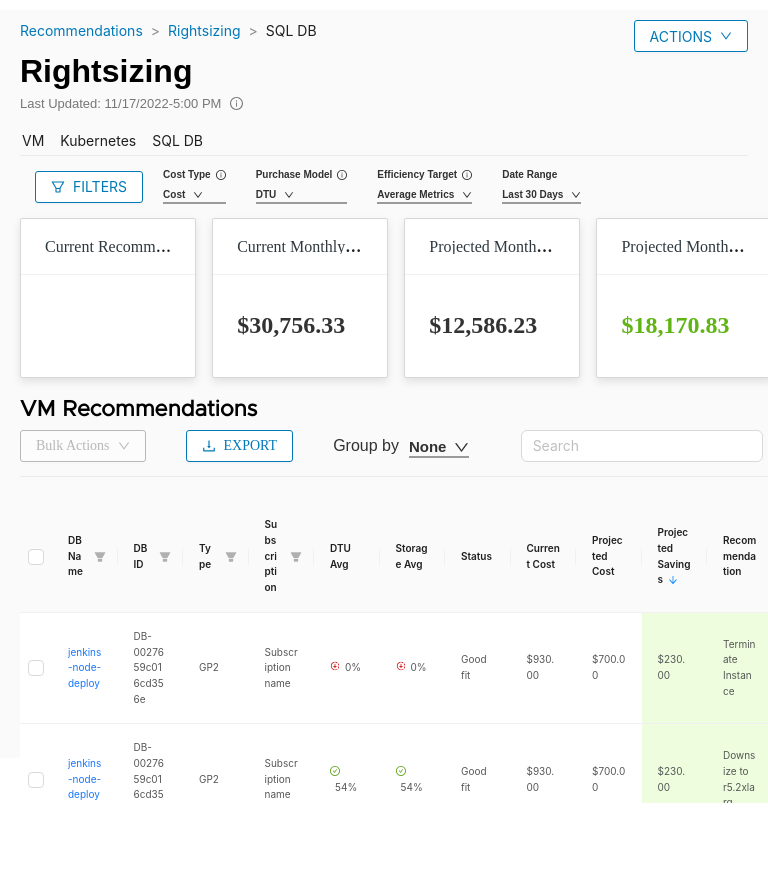
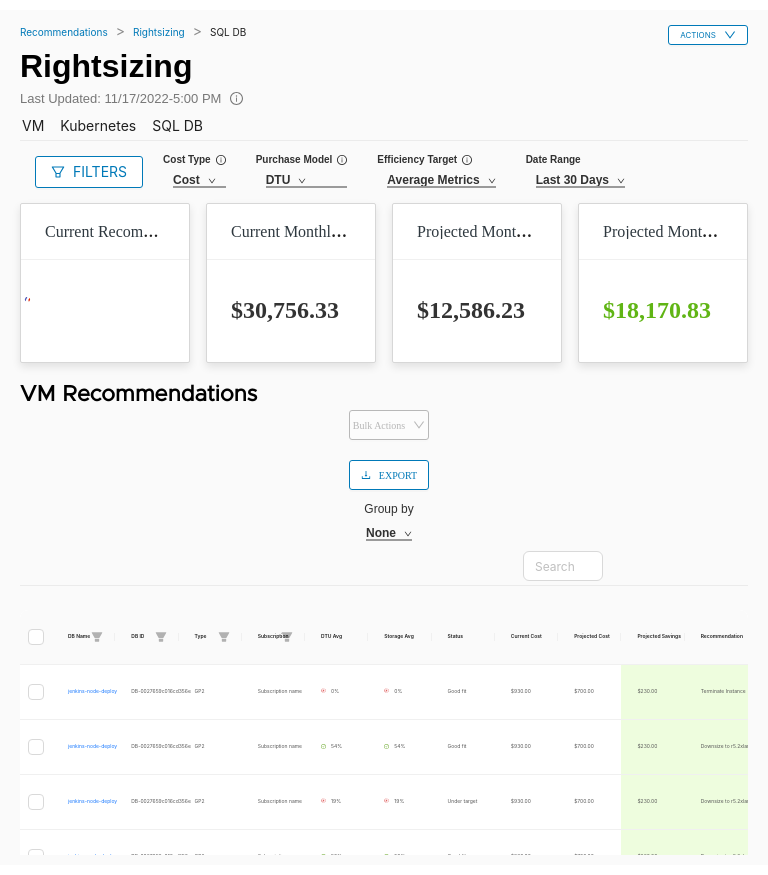
Before and after one commit to gulsevim-blbl/RightsizingServices, a React (Create React App) app: page / in a window 768 px wide. Before the commit the page ends 803 px from the top, so only its background shows below. Built offline with nearby package versions, Linux system fonts and the light colour scheme; a web font is replaced by a local one.

Commit message:
Responsive design provided

```diff
--- a/src/component/ExecutiveSummary.tsx
+++ b/src/component/ExecutiveSummary.tsx
@@ -1,53 +1,45 @@
 import React from 'react';
 import "./executivesummary.css";
 import { Card, Col, Row } from 'antd';
-import {  InfoCircleOutlined  } from '@ant-design/icons';
+import { InfoCircleOutlined } from '@ant-design/icons';
 import DonutChart from './DonutChart';
 
 const ExecutiveSummary = () => {
   return (
     <div className='executivesummary'>
-      <Row gutter={16}>
-        <Col span={6}>
-          <Card title={
-              <span className="card-title">
-                Current Recommendations
-              </span>
-            } bordered={false}
+      <Row gutter={[16, 16]}>
+        <Col xs={24} sm={12} md={6}>
+          <Card
+            title={<span className="card-title">Current Recommendations</span>}
+            bordered={false}
             className="card-content1"
-            >
-            <DonutChart/>
+          >
+            <DonutChart />
           </Card>
         </Col>
-        <Col span={6}>
-          <Card title={
-            <span className="card-title">
-                Current Monthly Cost <InfoCircleOutlined />
-            </span>
-            }bordered={false}
+        <Col xs={24} sm={12} md={6}>
+          <Card
+            title={<span className="card-title">Current Monthly Cost <InfoCircleOutlined /></span>}
+            bordered={false}
             className="card-content2"
-            >
+          >
             $30,756.33
           </Card>
         </Col>
-        <Col span={6}>
-          <Card title={
-            <span className="card-title">
-                Projected Monthly Cost <InfoCircleOutlined />
-            </span>
-            }bordered={false}
+        <Col xs={24} sm={12} md={6}>
+          <Card
+            title={<span className="card-title">Projected Monthly Cost <InfoCircleOutlined /></span>}
+            bordered={false}
             className="card-content3"
-            >
+          >
             $12,586.23
           </Card>
         </Col>
-        <Col span={6}>
-          <Card title={
-            <span className="card-title">
-                Projected Monthly Savings <InfoCircleOutlined />
-            </span>
-          }bordered={false}
-          className="card-content4"
+        <Col xs={24} sm={12} md={6}>
+          <Card
+            title={<span className="card-title">Projected Monthly Savings <InfoCircleOutlined /></span>}
+            bordered={false}
+            className="card-content4"
           >
             $18,170.83
           </Card>
--- a/src/component/action.css
+++ b/src/component/action.css
@@ -1,12 +1,14 @@
-.ActionsButton{
+.ActionsButton {
   display: flex;
   flex: 1;
 }
+
 .custom-button {
   border-radius: 3px;
   border: 1px solid #0079B8;
   color: #0079B8;
   background: white;
+  transition: all 0.3s; /* Animasyon süresi */
 }
 
 .custom-button:hover {
@@ -14,3 +16,21 @@
   background: #0079B8;
   border: 1px solid #0079B8;
 }
+
+
+@media (max-width: 768px) {
+  .custom-button {
+    font-size: 8px;
+    width: 80px;
+    height: 20px;
+    text-align: center;
+    position: absolute; /* Butonun pozisyonunu mutlak olarak belirle */
+    margin-right: 20px;
+    margin-top: 5px;
+    right: 0; /* Sağ kenara sıfır piksel mesafede olacak şekilde konumlandırma */
+
+  }
+  .anticon.anticon-down {
+    font-size: 8px;
+  }
+}
--- a/src/component/brdcumb.css
+++ b/src/component/brdcumb.css
@@ -1,7 +1,21 @@
-.brdcumd{
+.brdcrumb {
      display: flex;
      flex: 1;
-}
-.custom-breadcrumb a {
-    color: #0079B8;
-  }
+ }
+
+ .custom-breadcrumb a {
+     color: #0079B8;
+ }
+
+ @media screen and (max-width: 768px) {
+     .brdcrumb {
+         flex-direction: column;
+         align-items: flex-start;
+     }
+
+     .custom-breadcrumb a,
+     .custom-breadcrumb,
+     .ant-breadcrumb-link {
+         font-size: 10px;
+     }
+ }
--- a/src/component/bulkactions.css
+++ b/src/component/bulkactions.css
@@ -3,11 +3,11 @@
   src: url("../fonts/metropolis/ClarityCity/ClarityCity-Regular.otf") format('opentype');
 }
 
-.BulkActions{
+.BulkActions {
   display: flex;
   align-items: center;
   margin-top: -25px;
-
+  flex-wrap: wrap;
 }
 
 .buldactions-button {
@@ -18,7 +18,6 @@
   background: white;
   opacity: 0.4;
   margin-right: 20px;
-
 }
 
 .buldactions-button:hover {
@@ -34,13 +33,12 @@
   color: #0079B8;
   background: white;
   margin: 20px;
-
 }
 
 .export-button:hover {
   color: white;
   background: #0079B8;
-    border: 1px solid #0079B8
+  border: 1px solid #0079B8;
 }
 
 .text {
@@ -55,7 +53,7 @@
   font-size: 15px;
 }
 
-.groupby{
+.groupby {
   font-family: Metropolis, sans-serif;
   color: #313131;
   padding-left: 20px;
@@ -78,9 +76,58 @@
   left: 0;
 }
 
-.input{
+.input {
   color: #9A9A9A;
   margin-left: auto;
   margin-right: 10px;
   font-family: "Clarity City";
 }
+
+@media screen and (max-width: 768px) {
+  .BulkActions {
+    flex-direction: column;
+    align-items: center;
+  }
+
+  .buldactions-button,
+  .export-button {
+    width: 80px;
+    height: 30px;
+    text-align: center;
+    font-size: 10px;
+    padding: 0;
+    margin-top: 15px;
+    margin-bottom: 5px;
+    margin-left: 30px;
+    display: flex;
+    align-items: center;
+    justify-content: center;
+  }
+
+  .buldactions-button .anticon,
+  .export-button .anticon {
+    font-size: 10px;
+  }
+
+  .text, .groupby {
+    margin-top: -5px;
+    font-size: 12px;
+    display: flex;
+    margin-right: 10px;
+  }
+
+  .dropdown-link {
+    font-size: 12px;
+    margin-left: 10px;
+
+  }
+
+  .input input {
+    font-size: 12px;
+    width: 80px;
+    height: 30px;
+    margin-right: 135px;
+    margin-bottom: 10px;
+    margin-top: 10px;
+  }
+}
--- a/src/component/datatable.css
+++ b/src/component/datatable.css
@@ -2,11 +2,16 @@
     font-family: 'ClarityCity';
     src: url("../fonts/metropolis/ClarityCity/ClarityCity-Regular.otf") format('opentype');
 }
-.datatable{
-.title{
+
+.datatable .title {
     font-family: 'ClarityCity', sans-serif;
     font-size: 11px;
     padding-top: 10px;
 }
 
+@media only screen and (max-width: 600px) {
+    .datatable .title {
+        font-size: 10px;
+        padding-bottom: 10px;
+    }
 }
--- a/src/component/donutchart.css
+++ b/src/component/donutchart.css
@@ -9,3 +9,9 @@
   margin-top: -17px;
   margin-left: -30px;
 }
+
+@media screen and (max-width: 768px) {
+  .donutchart {
+    width: 75%;
+  }
+}
--- a/src/component/filterbar.css
+++ b/src/component/filterbar.css
@@ -2,6 +2,7 @@
     display: flex;
     align-items: center;
     padding: 5px;
+    flex-wrap: wrap; /* Sütunları düşey olarak sırala */
 }
 
 .filter-button {
@@ -47,3 +48,15 @@
     border-bottom: 1px solid #9A9A9A;
     margin-top: 5px;
 }
+
+
+/*!media quary algılamyor*/
+@media screen and (min-width: 768px) {
+    .filterbar {
+        flex-wrap: nowrap;
+    }
+
+    .filter-button {
+        margin: 10px;
+    }
+}
--- a/src/component/table.css
+++ b/src/component/table.css
@@ -1,8 +1,8 @@
 .table {
   margin-top: -30px;
   width: 100%;
+  overflow-x: auto; /* Yatay kaydırmayı sağlar */
 }
-
 
 .ant-table-cell {
   padding: 4px;
@@ -17,3 +17,28 @@
 .recommendation {
   background-color: #abf25b33;
 }
+
+@media screen and (max-width: 768px) {
+  .table {
+    overflow-x: hidden;
+  }
+
+  .ant-table {
+    overflow: auto;
+  }
+
+  .ant-table-content {
+    overflow: auto;
+  }
+
+  .ant-table-thead > tr > th,
+  .ant-table-tbody > tr > td {
+    white-space: nowrap;
+    width: auto !important;
+  }
+
+
+  .ant-table-cell {
+    font-size: 5px;
+  }
+}
--- a/src/component/tabs.css
+++ b/src/component/tabs.css
@@ -2,20 +2,23 @@
     padding-top: 5px;
  }
 
- .vm {
+ .vm, .kubernetes, .sqlDb  {
      width: 98vw;
      height: 74vh;
      text-align: left;
  }
 
- .kubernetes {
-     width: 98vw;
-     height: 74vh;
-     text-align: left;
- }
 
- .sqlDb {
-     width: 98vw;
-     height: 74vh;
-     text-align: left;
- }
+@media only screen and (max-width: 768px) {
+    .tabs {
+      display: block;
+      padding: 0;
+    }
+
+    .vm, .kubernetes, .sqlDb {
+      width: 100%;
+      height: auto;
+    }
+
+
+  }
--- a/src/rightsizing.css
+++ b/src/rightsizing.css
@@ -1,30 +1,43 @@
+/* Rightsizing.css */
 @font-face {
     font-family: 'Metropolis';
     src: url("./fonts/metropolis/Metropolis-Regular.otf") format('opentype');
 }
 
-.azuresqldefault{
+.azuresqldefault {
     margin: 10px;
     padding: 10px;
 }
 
-.container{
+.container {
     display: flex;
-    justify-content: space-between;
+    flex-direction: column;
 }
 
 .title {
     font-family: 'Metropolis', sans-serif;
     margin-top: -20px;
+    text-align: center;
+}
 
-  }
-
-  .lastUpdated{
+.lastUpdated {
     font-family: 'Metropolis', sans-serif;
     color: #777777;
     font-size: 13px;
     font-weight: 400;
     line-height: 24px;
-    text-align: left;
+    text-align: center;
     margin-top: -20px;
-  }
+}
+
+@media only screen and (min-width: 768px) {
+    .container {
+        flex-direction: row;
+        justify-content: space-between;
+    }
+
+    .title,
+    .lastUpdated {
+        text-align: left;
+    }
+}
```
Lines whose indentation alone changed are shown as unchanged.
